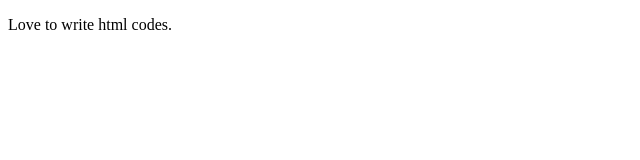
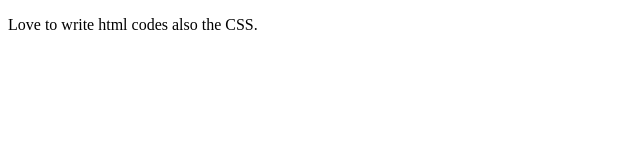
Before and after one commit to khalidNC/html_css_project_p1, a plain HTML site: page basicHtml/index.html in a window 1280 px wide. Shown: the whole page, without its empty margins (0-640 px from the left). Drawn offline with Linux system fonts and the light colour scheme.

Commit message:
Update index.html

```diff
--- a/basicHtml/index.html
+++ b/basicHtml/index.html
@@ -8,6 +8,6 @@
   <title>HTML Document</title>
 </head>
 <body>
-  <P>Love to write html codes.</P>
+  <P>Love to write html codes also the CSS.</P>
 </body>
 </html>
```
